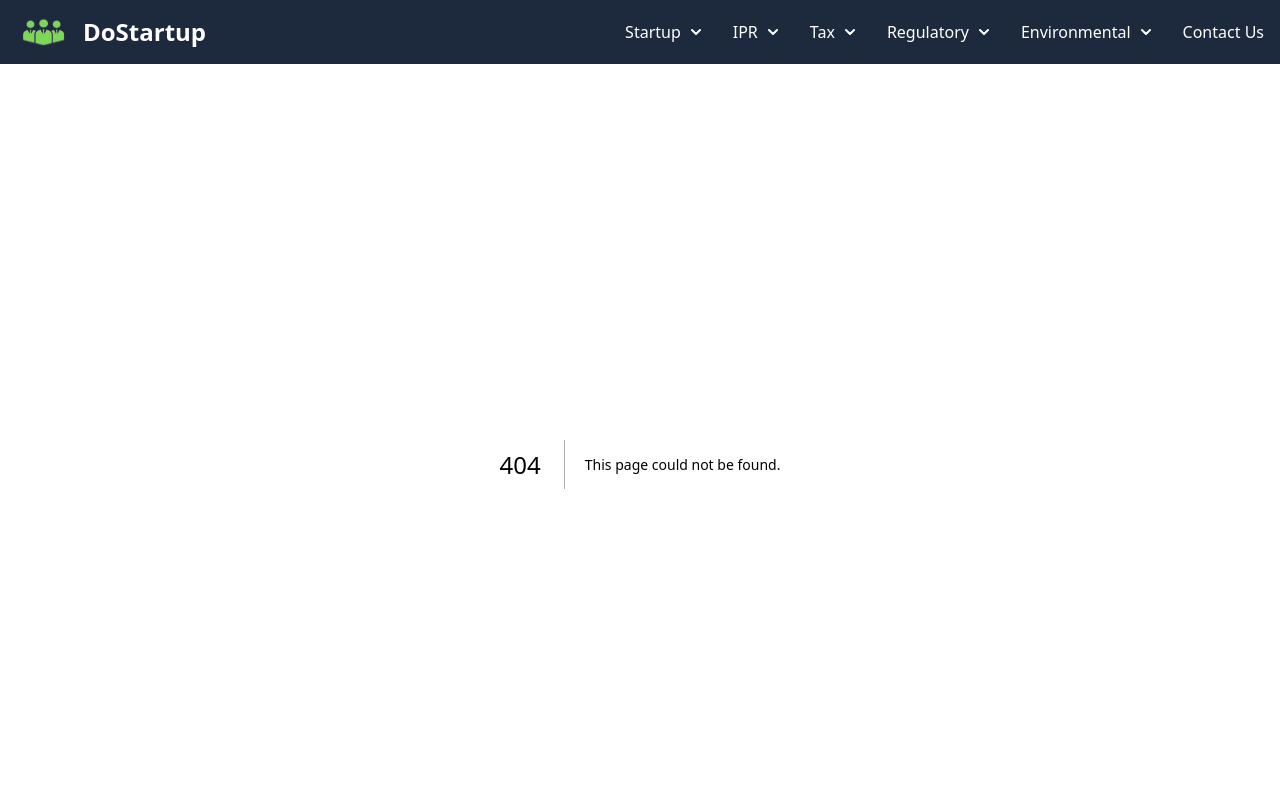
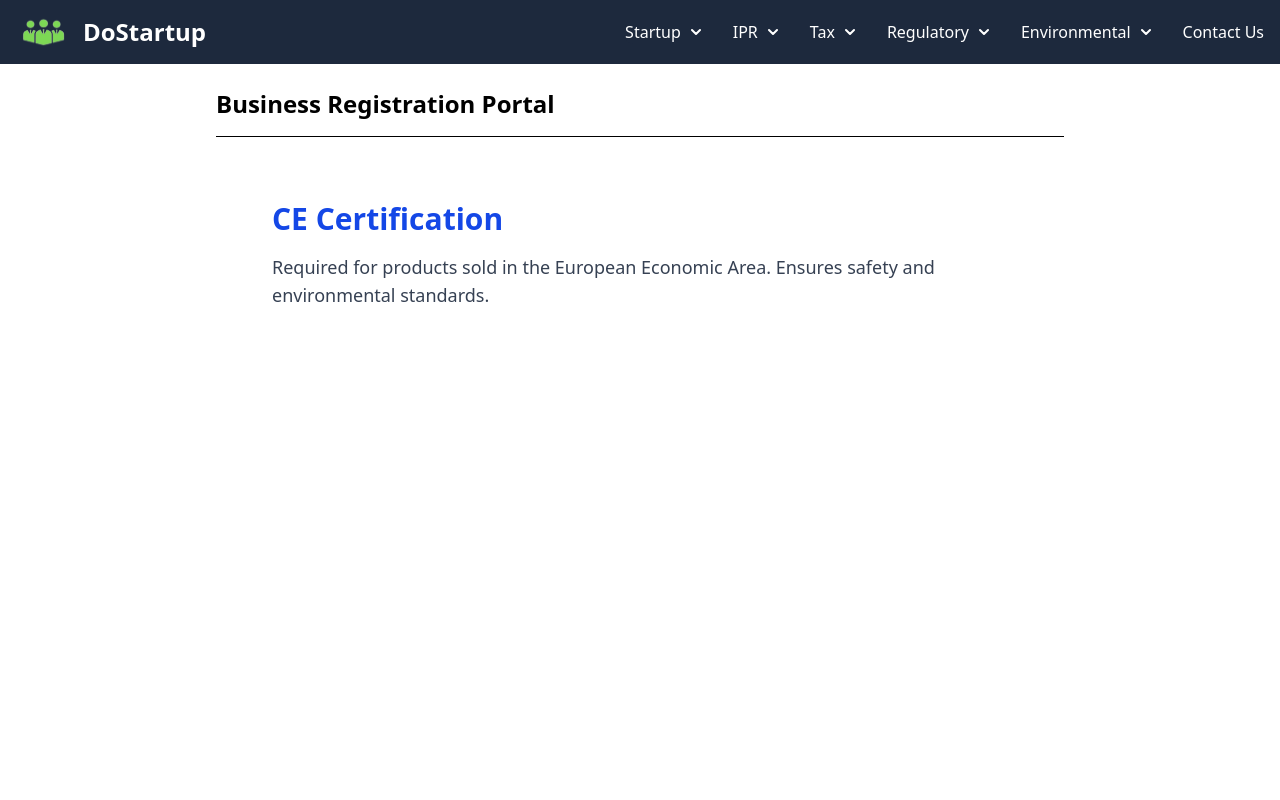
Before and after one commit to easysheep/dostartup, a Next.js app: page /register/ce in a window 1280 px wide. Before the commit this address had no page. Shown: the top 800 px of the page. Built offline with nearby package versions, Linux system fonts and the light colour scheme.

Commit message:
Added a new [slug] folder consisting of the page.tsx file which consists of the content for each registeration service

```diff
--- /dev/null
+++ b/src/app/register/[slug]/page.tsx
@@ -0,0 +1,91 @@
+"use client";
+import { useParams, useRouter } from "next/navigation";
+import { useEffect, useState } from "react";
+
+const registrationDetails: Record<
+  string,
+  { title: string; description: string }
+> = {
+  "private-limited-company": {
+    title: "Private Limited Company Registration",
+    description:
+      "Ideal for startups and growing businesses. Offers limited liability and ease of ownership transfer.",
+  },
+  opc: {
+    title: "One Person Company (OPC) Registration",
+    description:
+      "Perfect for solo entrepreneurs looking for a corporate structure with limited liability.",
+  },
+  "partnership-firm": {
+    title: "Partnership Firm Registration",
+    description:
+      "Suitable for businesses run by two or more partners with shared responsibilities and profits.",
+  },
+  msme: {
+    title: "MSME Registration",
+    description:
+      "Get recognized as a Micro, Small or Medium Enterprise and enjoy various government benefits.",
+  },
+  iec: {
+    title: "IEC Code Registration",
+    description:
+      "Mandatory for businesses involved in import/export activities. Get your Import Export Code now.",
+  },
+  psara: {
+    title: "PSARA License",
+    description:
+      "Required for starting a private security agency in India. Ensure compliance with the PSARA Act.",
+  },
+  ce: {
+    title: "CE Certification",
+    description:
+      "Required for products sold in the European Economic Area. Ensures safety and environmental standards.",
+  },
+  nbfc: {
+    title: "NBFC Registration",
+    description:
+      "Register your Non-Banking Financial Company with RBI and operate legally in India.",
+  },
+  "plastic-waste": {
+    title: "Plastic Waste Authorization",
+    description:
+      "Get your authorization for managing plastic waste as per government norms.",
+  },
+  gst: {
+    title: "GST Registration",
+    description:
+      "Register under the Goods and Services Tax to comply with India’s indirect tax regulations.",
+  },
+};
+
+export default function RegistrationSlugPage() {
+  const { slug } = useParams<{ slug: string }>();
+  const router = useRouter();
+  const [content, setContent] = useState<{ title: string; description: string } | null>(null);
+
+  useEffect(() => {
+    if (slug && typeof slug === "string") {
+      const found = registrationDetails[slug];
+      if (found) {
+        setContent(found);
+      } else {
+        router.push("/register");
+      }
+    }
+  }, [slug]);
+
+  if (!content) {
+    return (
+      <div className="max-w-3xl mx-auto py-10 px-4">
+        <p className="text-gray-600">Loading...</p>
+      </div>
+    );
+  }
+
+  return (
+    <div className="max-w-3xl mx-auto py-10 px-4">
+      <h1 className="text-3xl font-bold mb-4 text-blue-700">{content.title}</h1>
+      <p className="text-gray-700 text-lg">{content.description}</p>
+    </div>
+  );
+}
```
